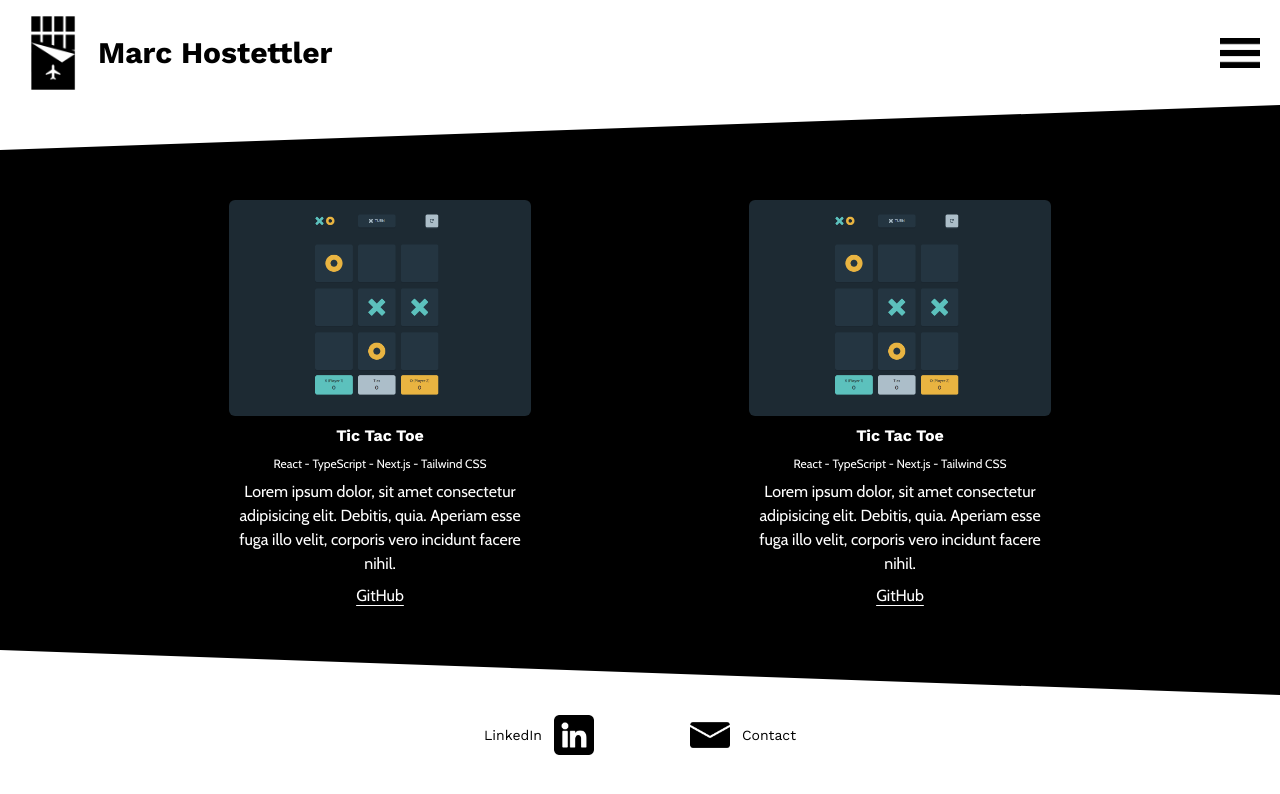
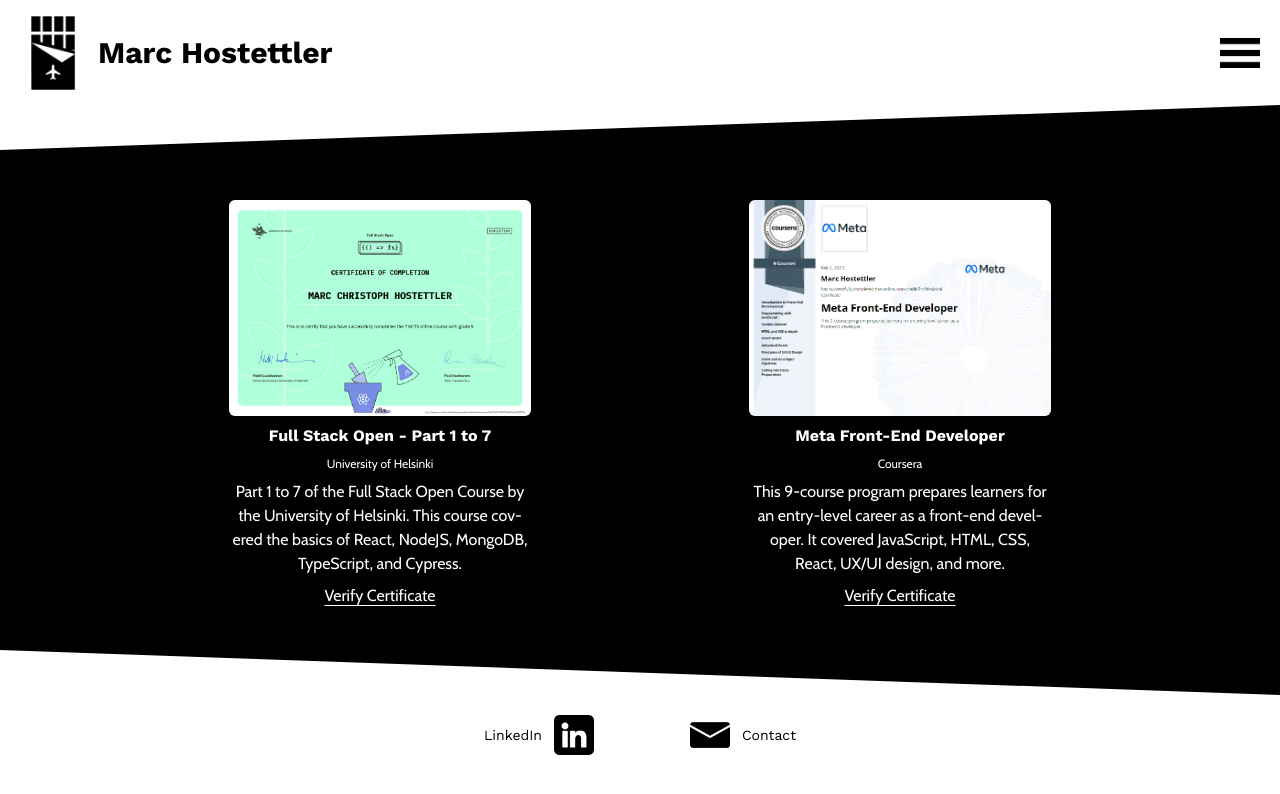
Before and after one commit to chocolateflight/chocolateflight-portfolio, a Next.js app: page /certificates in a window 1280 px wide. Shown: the top 794 px of the page. Built offline with nearby package versions, Linux system fonts and the light colour scheme; what tailwindcss-hyphens would draw is missing.

Commit message:
added certificates page

```diff
--- a/app/certificates/page.tsx
+++ b/app/certificates/page.tsx
@@ -3,7 +3,7 @@
 import Image from 'next/image';
 import { Work_Sans } from '@next/font/google';
 
-import tictac from '../../public/images/tic-tac-toe.png';
+import certificates from '@/resources/certificates/certificates';
 
 const workSans = Work_Sans({
   weight: ['400', '700'],
@@ -16,37 +16,22 @@
     <main className='md:h-full'>
       <div className='h-full flex flex-col items-center justify-center'>
         <div className='grid grid-cols-1 gap-4 overflow-visible pt-2 md:grid-cols-2 md:max-w-[1100px] md:gap-y-8'>
-          <div className='flex flex-col gap-2 items-center text-white'>
-            <Image src={tictac} alt='Tic Tac Toe' className='rounded-md w-[60%]' />
+          {certificates.map((certificate) => (
+            <div className='flex flex-col gap-2 items-center text-white' key={certificate.id}>
+              <Image src={certificate.image} alt='Tic Tac Toe' className='rounded-md w-[60%]' />
 
-            <h3 className={`${workSans.className} font-bold`}>Tic Tac Toe</h3>
-            <p className='text-xs'>React - TypeScript - Next.js - Tailwind CSS</p>
+              <h3 className={`${workSans.className} font-bold`}>{certificate.title}</h3>
+              <p className='text-xs'>{certificate.issuer}</p>
 
-            <p className='text-center break-words hyphens-auto w-[60%]'>
-              Lorem ipsum dolor, sit amet consectetur adipisicing elit. Debitis, quia.
-              Aperiam esse fuga illo velit, corporis vero incidunt facere nihil.
-            </p>
+              <p className='text-center break-words hyphens-auto w-[60%]'>
+                {certificate.description}
+              </p>
 
-            <a href='https://www.github.com' className='underline underline-offset-4'>
-              GitHub
-            </a>
-          </div>
-
-          <div className='flex flex-col gap-2 items-center text-white'>
-            <Image src={tictac} alt='Tic Tac Toe' className='rounded-md w-[60%]' />
-
-            <h3 className={`${workSans.className} font-bold`}>Tic Tac Toe</h3>
-            <p className='text-xs'>React - TypeScript - Next.js - Tailwind CSS</p>
-
-            <p className='text-center break-words hyphens-auto w-[60%]'>
-              Lorem ipsum dolor, sit amet consectetur adipisicing elit. Debitis, quia.
-              Aperiam esse fuga illo velit, corporis vero incidunt facere nihil.
-            </p>
-
-            <a href='https://www.github.com' className='underline underline-offset-4'>
-              GitHub
-            </a>
-          </div>
+              <a href={certificate.verify} className='underline underline-offset-4'>
+                Verify Certificate
+              </a>
+            </div>
+          ))}
         </div>
       </div>
     </main>
--- a/app/projects/page.tsx
+++ b/app/projects/page.tsx
@@ -4,8 +4,6 @@
 import { Work_Sans } from '@next/font/google';
 
 import projects from '@/resources/projects/projects';
-
-import tictac from '../../public/images/tic-tac-toe.png';
 
 const workSans = Work_Sans({
   weight: ['400', '700'],
--- /dev/null
+++ b/resources/certificates/certificates.tsx
@@ -0,0 +1,23 @@
+import metaCertificate from '../../public/images/meta-certificate.png';
+import helsinkiCertificate from '../../public/images/helsinki-certificate.png';
+
+const certificates = [
+  {
+    id: 0,
+    title: 'Full Stack Open - Part 1 to 7',
+    issuer: "University of Helsinki",
+    description: 'Part 1 to 7 of the Full Stack Open Course by the University of Helsinki. This course covered the basics of React, NodeJS, MongoDB, TypeScript, and Cypress.',
+    image: helsinkiCertificate,
+    verify: 'https://studies.cs.helsinki.fi/stats/api/certificate/fullstackopen/en/0a1f92d2c5039971a56f0c5a51f387db',
+  },
+  {
+    id: 1,
+    title: 'Meta Front-End Developer',
+    issuer: "Coursera",
+    description: 'This 9-course program prepares learners for an entry-level career as a front-end developer. It covered JavaScript, HTML, CSS, React, UX/UI design, and more.',
+    image: metaCertificate,
+    verify: 'https://coursera.org/verify/professional-cert/DQ5ZH9SCJM57',
+  },
+];
+
+export default certificates;
```
Also changed, not shown: public/images/helsinki-certificate.png (renamed from public/images/certificate.png), public/images/meta-certificate.PNG (added).
